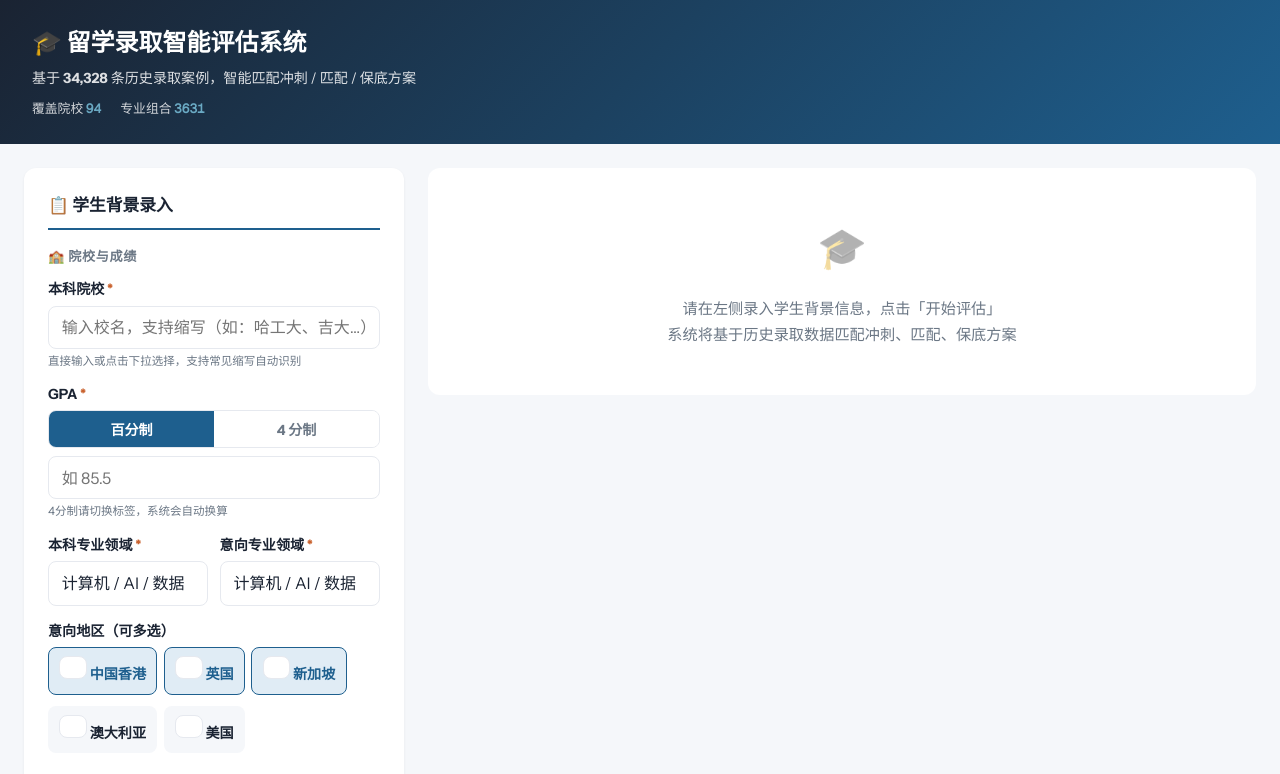
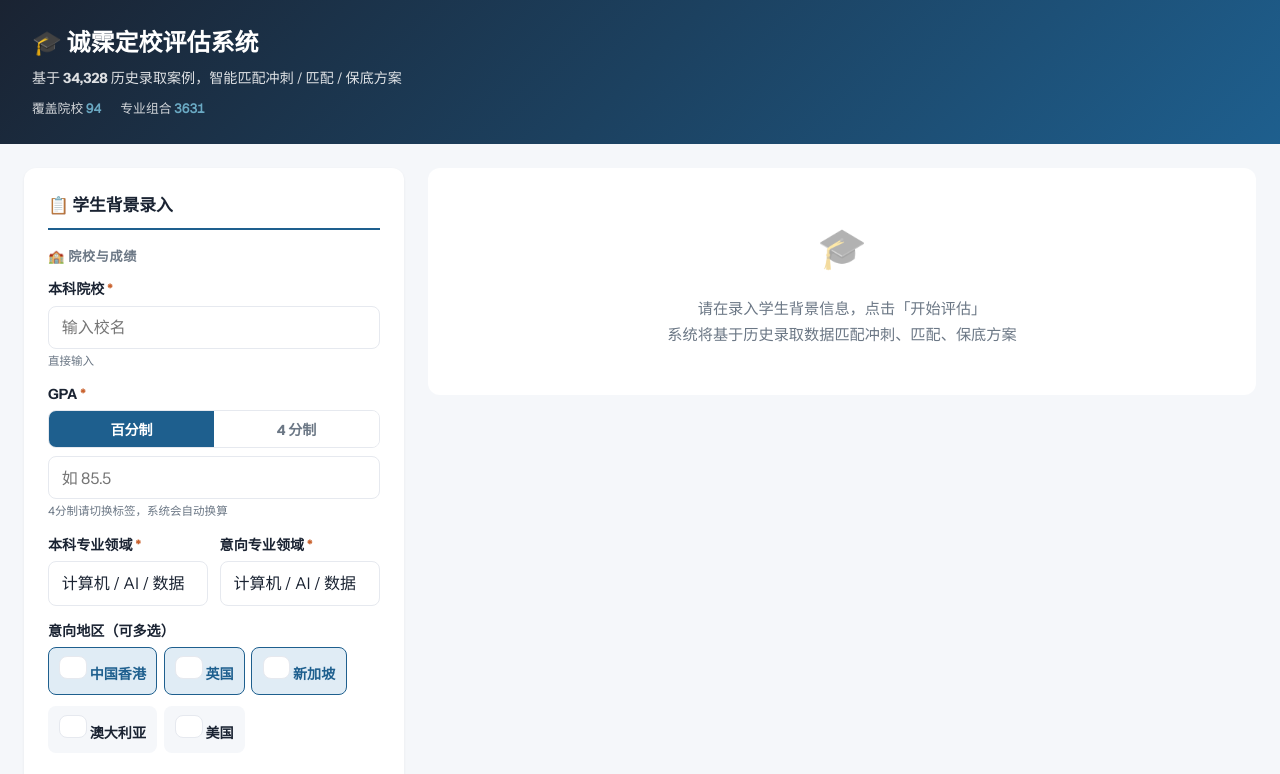
Before and after one commit to yangguangru/chengmuXT, a plain HTML site: page index.html in a window 1280 px wide. Shown: the top 774 px of the page. Drawn offline with Linux system fonts and the light colour scheme.

Commit message:
手动修改

```diff
--- a/assets/app.js
+++ b/assets/app.js
@@ -521,9 +521,9 @@
   function renderResults(student, tiers) {
     var html = '';
 
-    html += '<div class="data-note"><div class="title">📌 算法说明（V4）</div>';
-    html += '基于 <strong>' + DATA.meta.total_cases.toLocaleString() + ' 条</strong>历史录取案例。';
-    html += '<strong>V4 新增</strong>：① GPA 自动识别 4/100 分制；② 院校缩写/别名识别；③ 跨专业距离分级（近/中/远）；④ 软背景（科研/实习/竞赛/论文）加分；⑤ 多语言支持（雅思/托福/六级）。</div>';
+    html += '<div class="data-note"><div class="title">📌 算法说明</div>';
+    html += '基于历史录取案例。';
+    html += '<strong></strong>：① GPA 自动识别 4/100 分制；② 院校缩写/别名识别；③ 跨专业距离分级（近/中/远）；④ 软背景（科研/实习/竞赛/论文）加分；⑤ 多语言支持（雅思/托福/六级）。</div>';
 
     // 学生画像
     html += '<div class="student-summary"><h3>学生画像</h3><div class="tags">';
--- a/index.html
+++ b/index.html
@@ -3,7 +3,7 @@
 <head>
   <meta charset="UTF-8">
   <meta name="viewport" content="width=device-width, initial-scale=1.0, maximum-scale=1.0, user-scalable=no">
-  <title>留学录取智能评估系统</title>
+  <title>诚霂定校评估系统</title>
   <style>
     @font-face {
       font-family: 'InstrumentSans';
@@ -593,8 +593,8 @@
 <body>
   <header class="app-header">
     <div class="wrap">
-      <h1>🎓 留学录取智能评估系统</h1>
-      <div class="sub">基于 <strong id="stat-cases">34,328</strong> 条历史录取案例，智能匹配冲刺 / 匹配 / 保底方案</div>
+      <h1>🎓 诚霂定校评估系统</h1>
+      <div class="sub">基于 <strong id="stat-cases">以往</strong> 历史录取案例，智能匹配冲刺 / 匹配 / 保底方案</div>
       <div class="stats">
         <div>覆盖院校 <span id="stat-schools">94</span></div>
         <div>专业组合 <span id="stat-combos">3,631</span></div>
@@ -614,11 +614,11 @@
         <div class="form-group">
           <label>本科院校 <span class="req">*</span></label>
           <div class="school-search-wrap">
-            <input type="text" id="undergrad" placeholder="输入校名，支持缩写（如：哈工大、吉大…）" autocomplete="off">
+            <input type="text" id="undergrad" placeholder="输入校名" autocomplete="off">
             <div id="school-dropdown"></div>
           </div>
           <div id="layer-display"></div>
-          <div class="hint">直接输入或点击下拉选择，支持常见缩写自动识别</div>
+          <div class="hint">直接输入</div>
         </div>
 
         <div class="form-group">
@@ -739,7 +739,7 @@
       <main class="results" id="results">
         <div class="results-empty">
           <div class="icon">🎓</div>
-          <p>请在左侧录入学生背景信息，点击「开始评估」<br>系统将基于历史录取数据匹配冲刺、匹配、保底方案</p>
+          <p>请在录入学生背景信息，点击「开始评估」<br>系统将基于历史录取数据匹配冲刺、匹配、保底方案</p>
         </div>
       </main>
     </div>
```
